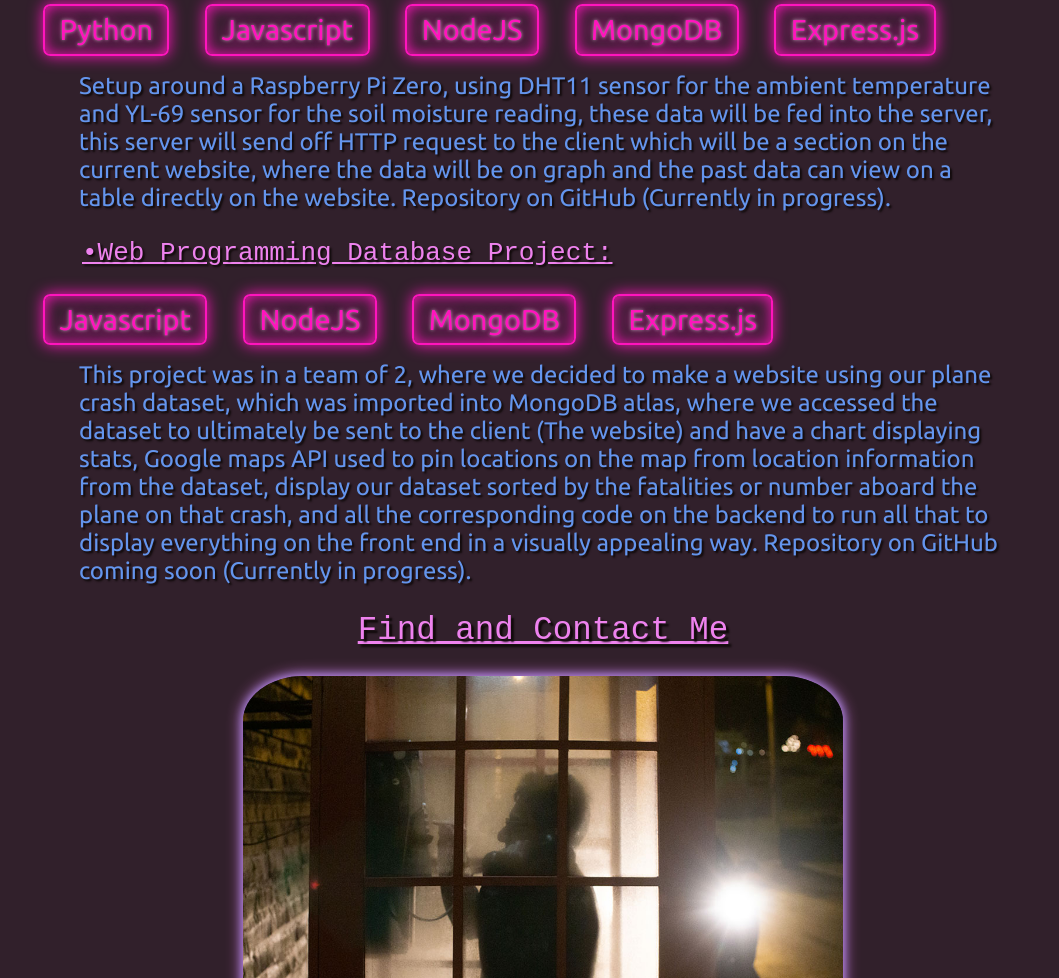
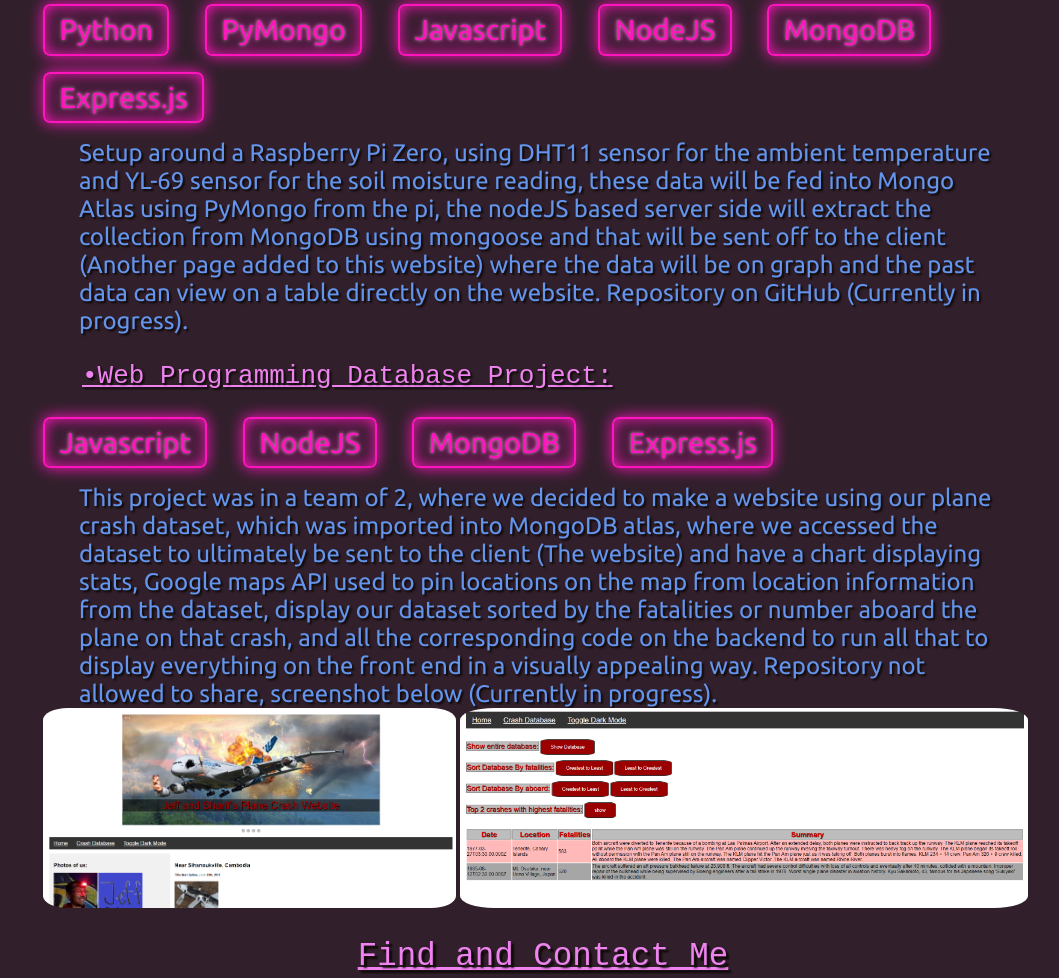
Before and after one commit to Sharif-SS/Plant-monitoring-system, a website: page plant/views/index.html in a window 1280 px wide. Shown: the part 3023-4001 px from the top of the page, without its empty margins (97-1156 px from the left). Drawn offline with nearby package versions, Linux system fonts and the light colour scheme.

Commit message:
Few Changes to index.html

```diff
--- a/plant/views/index.html
+++ b/plant/views/index.html
@@ -8,10 +8,10 @@
 
 <head>
 	<meta charset="utf-8">
-	<meta name="description" content="This is Sharif's website for his portfolio.">
+	<meta name="description" content="This is Sharif Sircar's website for his portfolio.">
+	<meta name="keywords" content="Sharif Sircar, portfolio, linkedin, personal, newfoundland">
 	<link rel="stylesheet" href="styles.css"/>
 	<script src="https://code.jquery.com/jquery-3.6.0.min.js" integrity="sha256-/xUj+3OJU5yExlq6GSYGSHk7tPXikynS7ogEvDej/m4=" crossorigin="anonymous"></script>
-
 </head>
 
 	<body>
@@ -146,15 +146,16 @@
 
 			<!-- Programming lang used for each project -->
 			<li class="neon-button-small">Python</li>
+			<li class="neon-button-small">PyMongo</li>
 			<li class="neon-button-small">Javascript </li>
 			<li class="neon-button-small">NodeJS</li>
 			<li class="neon-button-small">MongoDB</li>
 			<li class="neon-button-small">Express.js</li>
 
 				 <p class="paragraphs"> Setup around a Raspberry Pi Zero, using DHT11 sensor for the ambient temperature
-					 and YL-69 sensor for the soil moisture reading, these data will be fed into the server, this server
-					 will send off HTTP request to the client which will be a section on the current website,
-					  where the data will be on graph and the past data can view on a table directly on the website. Repository on GitHub (Currently in progress).
+					 and YL-69 sensor for the soil moisture reading, these data will be fed into Mongo Atlas using PyMongo from the pi, the nodeJS based server side
+					 will extract the collection from MongoDB using mongoose and that will be sent off to the client (Another page added to this website)
+			         where the data will be on graph and the past data can view on a table directly on the website. Repository on GitHub (Currently in progress).
 				 </p>
 
 				 <h3 class="subheader">•Web Programming Database Project:</h3>
@@ -171,8 +172,16 @@
 						  display our dataset sorted by the fatalities or number aboard the plane on that crash, and
 						  all the corresponding code on the backend to run all that to display
 						  everything on the front end in a visually appealing way.
-						  Repository on GitHub coming soon (Currently in progress).
+						  Repository not allowed to share, screenshot below (Currently in progress).
 					  </p>
+
+					  <span class="container"><img  class="sample-image" src = "images/cs3100-screenshot/HomepageDemo.PNG"
+						alt="Screenshot from game, Home screen.">
+					</span>
+
+					<span class="container"><img class="sample-image" src = "images/cs3100-screenshot/DatabaseDemo.PNG"
+						alt="Screenshot from game, Home screen.">
+					</span>
 
 			<h2 class="section-header">Find and Contact Me</h2>
 
@@ -184,7 +193,7 @@
 			<br>
 			<h3 class="paragraphs"><a href="https://www.linkedin.com/in/sharif-sircar/" target="_blank">Linkedin</a> &rarr;</h3>
 			<h3 class="paragraphs"><a href="https://github.com/Sharif-SS" target="_blank">Github</a> &rarr;</h3>
-			<h3 class="paragraphs"><a href="https://www.instagram.com/sharif_no_4/?hl=en" target="_blank">Instagram too!</a> &rarr;</h3>
+			<!--<h3 class="paragraphs"><a href="https://www.instagram.com/sharif_no_4/?hl=en" target="_blank">Instagram too!</a> &rarr;</h3>-->
 			<h3 class="paragraphs"><a href="https://www.youtube.com/c/sharifsircar" target="_blank">Youtube</a> &rarr;</h3>
 
 			<br>
```
Also changed, not shown: plant/views/images/cs3100-screenshot/DatabaseDemo.PNG (added), plant/views/images/cs3100-screenshot/HomepageDemo.PNG (added).
